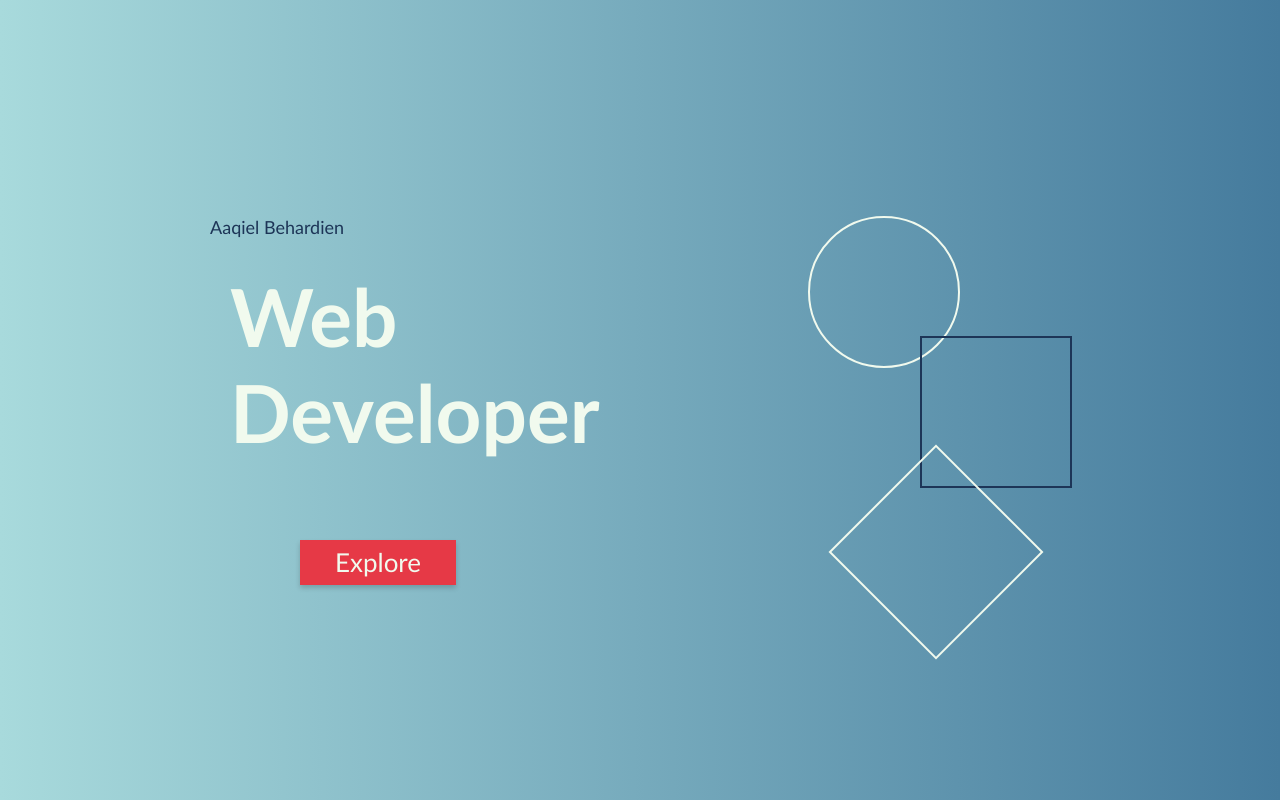
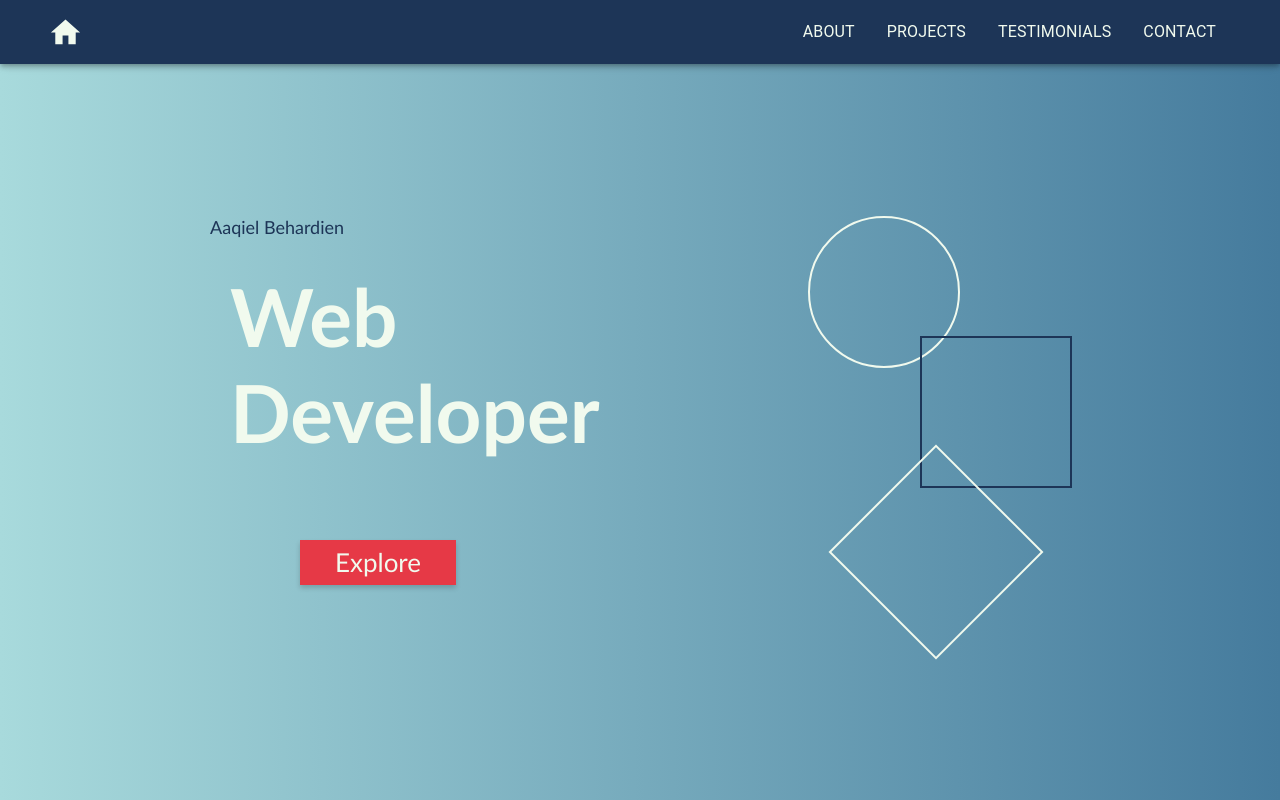
Before and after one commit to xjr007/aaqiel.behardien, a React (Create React App) app: page / in a window 1280 px wide. Built offline with nearby package versions, Linux system fonts and the light colour scheme.

Commit message:
added navbar with material-ui | styled navbar
Signed-off-by: abaaqielbehardien@gmail.com <abaaqielbehardien@gmail.com>

```diff
--- a/package.json
+++ b/package.json
@@ -4,6 +4,8 @@
 	"private": true,
 	"homepage": "https://xjr007.github.io/aaqiel.behardien",
 	"dependencies": {
+		"@material-ui/core": "^4.11.0",
+		"@material-ui/icons": "^4.9.1",
 		"@testing-library/jest-dom": "^4.2.4",
 		"@testing-library/react": "^9.5.0",
 		"@testing-library/user-event": "^7.2.1",
--- a/src/App.js
+++ b/src/App.js
@@ -1,17 +1,28 @@
 import React, { Fragment } from 'react';
 import { BrowserRouter as Router, Route, Switch } from 'react-router-dom';
+
+// navigation links
+import NavLinks from './assets/msc/navLinks';
 
 // sections
 import IntroSection from './components/sections/introSection';
 
 // style sheet
 import './assets/styles/style.css';
+import NavBar from './components/layout/navBar';
 
 const App = () => {
 	return (
-		<div className='App'>
-			<IntroSection />
-		</div>
+		<Fragment>
+			<Router>
+				<Switch>
+					<div className='App'>
+						<NavBar />
+						<IntroSection />
+					</div>
+				</Switch>
+			</Router>
+		</Fragment>
 	);
 };
 
--- /dev/null
+++ b/src/assets/msc/navLinks.js
@@ -0,0 +1,8 @@
+export const navLinks = [
+	{ title: 'About', path: '/about-me' },
+	{ title: 'Projects', path: '/my-projects' },
+	{ title: 'Testimonials', path: '/testimonials' },
+	{ title: 'Contact', path: '/contact-me' },
+];
+
+export default navLinks;
--- a/src/assets/styles/style.css
+++ b/src/assets/styles/style.css
@@ -10,16 +10,46 @@
   display: -webkit-box;
   display: -ms-flexbox;
   display: flex;
-  -ms-flex-wrap: wrap;
-      flex-wrap: wrap;
   -webkit-box-orient: vertical;
   -webkit-box-direction: normal;
-      -ms-flex-direction: column;
-          flex-direction: column;
-  height: 100vh;
+      -ms-flex-flow: column;
+          flex-flow: column;
+  height: auto;
   width: 100%;
   background: -webkit-gradient(linear, right top, left top, from(#457b9d), to(#a8dadc));
   background: linear-gradient(to left, #457b9d, #a8dadc);
+}
+
+.App .nav_bar {
+  background-color: #1d3557;
+}
+
+.App .nav_bar .container_wrap {
+  display: -webkit-box;
+  display: -ms-flexbox;
+  display: flex;
+  -webkit-box-pack: justify;
+      -ms-flex-pack: justify;
+          justify-content: space-between;
+  color: #f1faee;
+}
+
+.App .nav_bar .container_wrap #link_txt {
+  color: #f1faee;
+  text-transform: uppercase;
+  text-decoration: none;
+}
+
+.App .nav_bar .container_wrap #link_txt:hover, .App .nav_bar .container_wrap #link_txt:active {
+  background-color: #172a46;
+  cursor: pointer;
+}
+
+.App .nav_bar .container_wrap #link_txt:focus {
+  outline-style: solid;
+  outline-color: transparent;
+  -webkit-box-shadow: 0 0 0 2px #112034;
+          box-shadow: 0 0 0 2px #112034;
 }
 
 .App .intro_section {
--- a/src/assets/styles/style.scss
+++ b/src/assets/styles/style.scss
@@ -25,12 +25,36 @@ $navy-blue: #1d3557;
 
 .App {
 	display: flex;
-	flex-wrap: wrap;
-	flex-direction: column;
-	height: 100vh;
+	flex-flow: column;
+	height: auto;
 	width: 100%;
 
 	background: linear-gradient(to left, $ocean-blue, $turquiose);
+
+	.nav_bar {
+		background-color: $navy-blue;
+		.container_wrap {
+			display: flex;
+			justify-content: space-between;
+			color: $white;
+			#link_txt {
+				color: $white;
+				text-transform: uppercase;
+				text-decoration: none;
+
+				&:hover,
+				&:active {
+					background-color: scale-color($navy-blue, $lightness: -20%);
+					cursor: pointer;
+				}
+				&:focus {
+					outline-style: solid;
+					outline-color: transparent;
+					box-shadow: 0 0 0 2px scale-color($navy-blue, $lightness: -40%);
+				}
+			}
+		}
+	}
 
 	.intro_section {
 		font-size: smaller;
--- /dev/null
+++ b/src/components/layout/navBar.js
@@ -0,0 +1,42 @@
+import React from 'react';
+import { Link } from 'react-router-dom';
+import {
+	AppBar,
+	Toolbar,
+	IconButton,
+	List,
+	ListItem,
+	ListItemText,
+	Container,
+} from '@material-ui/core';
+import { Home } from '@material-ui/icons';
+import NavLinks from '../../assets/msc/navLinks';
+
+const navBar = () => {
+	return (
+		<AppBar position='fixed' className='nav_bar'>
+			<Toolbar>
+				<Container className='container_wrap' maxWidth='xl'>
+					<IconButton edge='start' color='inherit' aria-label='home'>
+						<Home fontSize='large' />
+					</IconButton>
+					<List
+						className='container_wrap'
+						component='nav'
+						aria-labelledby='main navigation'
+					>
+						{NavLinks.map(({ title, path }) => (
+							<Link href={path} key={title} id='link_txt'>
+								<ListItem button>
+									<ListItemText primary={title} />
+								</ListItem>
+							</Link>
+						))}
+					</List>
+				</Container>
+			</Toolbar>
+		</AppBar>
+	);
+};
+
+export default navBar;
```
Also changed, not shown: 2 other files (tests, documents, lock files or other folders).
